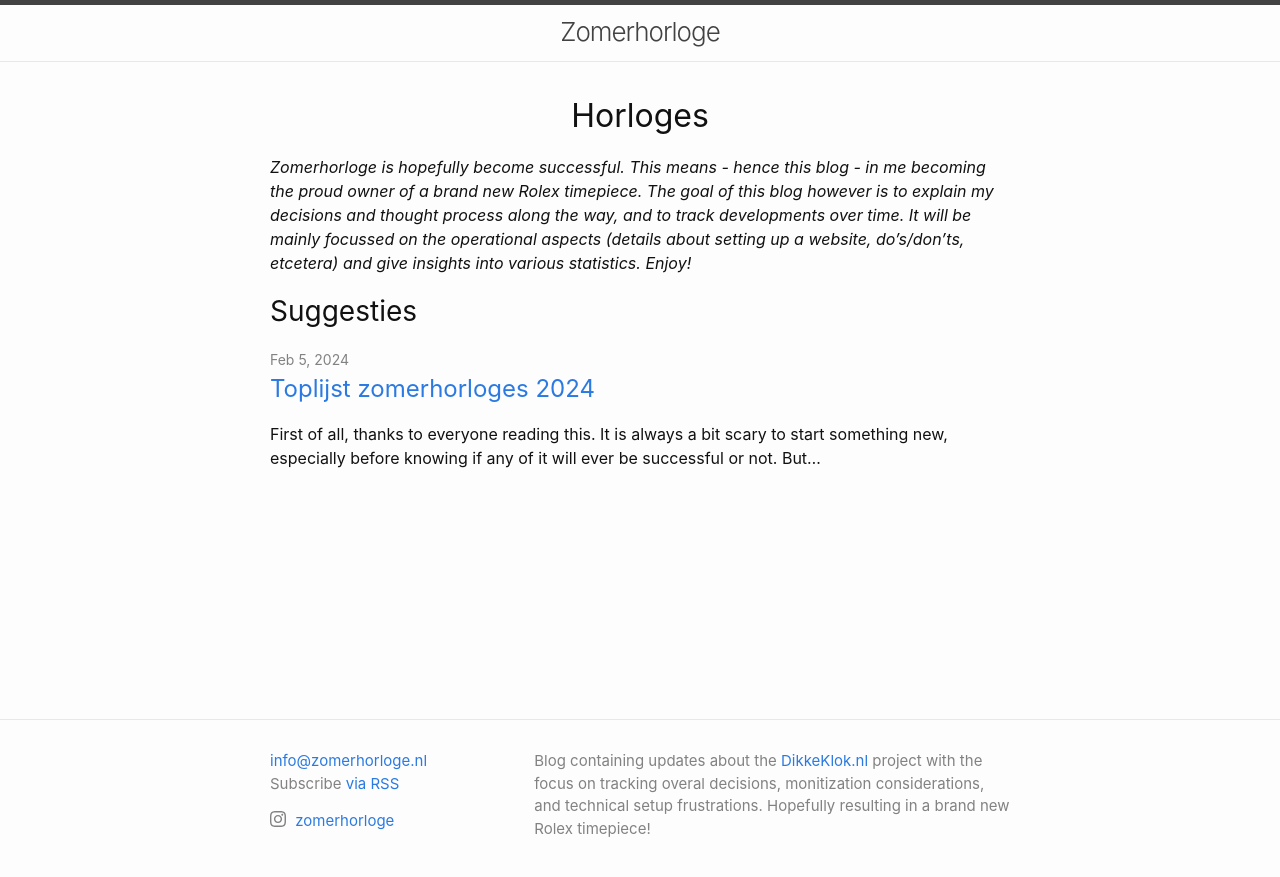
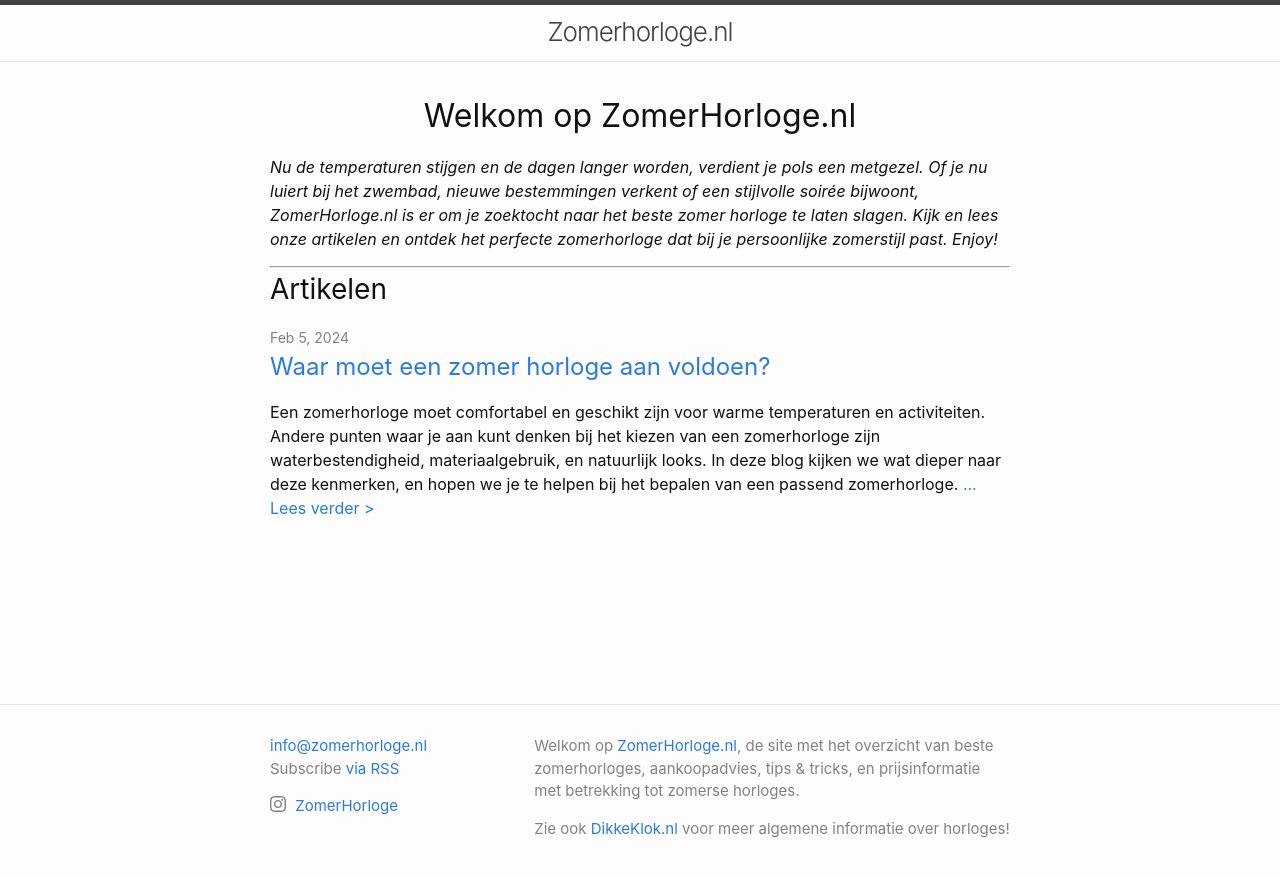
Before and after one commit to Dikkeklok/zomerhorloge, a Jekyll site: the page built from index.md, in a window 1280 px wide. Shown: the top 877 px of the page. Built offline with Jekyll 4.4.1, drawn with Linux system fonts in a browser that asks for light colours.

Commit message:
first post

```diff
--- a/CNAME
+++ b/CNAME
@@ -1 +1 @@
-roadtorolex.nl
+zomerhorloge.nl
--- a/_config.yml
+++ b/_config.yml
@@ -1,10 +1,8 @@
-title: Zomerhorloge
+title: Zomerhorloge.nl
 email: info@zomerhorloge.nl
 description: "Op zoek naar het zomerhorloge van het jaar? Zomerhorloge.nl heeft alle stijlen en prijsklassen voor je op een rijtje gezet!"
-baseurl: # the subpath of your site, e.g. /blog
-url: # the base hostname & protocol for your site, e.g. http://example.com
 author: "Daan Goumans"
-instagram_username: "zomerhorloge"
+instagram_username: "ZomerHorloge"
 show_excerpts: true
 
 # Build settings
@@ -13,4 +11,4 @@ plugins:
   - jekyll-seo-tag
   - jekyll-sitemap
 
-permalink: /:categories/:title/
+permalink: /:title
--- a/_includes/footer-message.html
+++ b/_includes/footer-message.html
@@ -1 +1,3 @@
-<p>Blog containing updates about the <a href="https://dikkeklok.nl">DikkeKlok.nl</a> project with the focus on tracking overal decisions, monitization considerations, and technical setup frustrations. Hopefully resulting in a brand new Rolex timepiece!</p>
+<p>Welkom op <a href="/">ZomerHorloge.nl</a>, de site met het overzicht van beste zomerhorloges, aankoopadvies, tips & tricks, en prijsinformatie met betrekking tot zomerse horloges.</p>
+
+<p>Zie ook <a href="https://dikkeklok.nl">DikkeKlok.nl</a> voor meer algemene informatie over horloges!</p>
--- a/_layouts/home.html
+++ b/_layouts/home.html
@@ -18,13 +18,15 @@ layout: default
       <li>
         {%- assign date_format = site.minima.date_format | default: "%b %-d, %Y" -%}
         <span class="post-meta">{{ post.date | date: date_format }}</span>
-        <h3>
+        <h3 class="h3-home">
           <a class="post-link" href="{{ post.url | relative_url }}">
-            {{ post.title | escape }}
+            {{ post.title | escape | markdownify | strip_html }}
           </a>
         </h3>
         {%- if site.show_excerpts -%}
-          {{ post.excerpt }}
+          {%- if post.content.size > post.excerpt.size -%}
+          {{ post.excerpt | markdownify | strip_html }} <a href="{{ post.url }}">... Lees verder ></a>
+          {%- endif -%}
         {%- endif -%}
       </li>
       {%- endfor -%}
--- a/_posts/2023-08-16-motivation and reasoning.md
+++ /dev/null
@@ -1,25 +0,0 @@
----
-layout: post
-title:  "Toplijst zomerhorloges 2024"
-date:   2024-02-05 18:44:05 +0200
-categories: thoughts
----
-First of all, thanks to everyone reading this. It is always a bit scary to start something new, especially before knowing if any of it will ever be successful or not. But...
-
-> "Failure is not an option" -  _Apollo 13_
-
-In this day and age, mainly because of social media, it feels like everyone must be making X amount a month, driving a Lambo, travel to destination XYZ, without actually putting in the effort. Because not everything is real, and more and more fraud stories come to life, I thought it would be a good idea to share the actual, honest, progress of a blog/website/store/brand/? in the making. A place to collect my thoughts, freely share my opinion, and hopefully motivate or inspire others to go on a similar journey.
-
-## Main reason
-In addition to the above, one of the main reasons why I'm starting this blog is to keep myself motivated and to be completely transparent from the start. I might eventually try to monetize certain aspects of the website, e.g. through a webshop or other methods, and I do feel like trust is one of the most important factors in the e-commerce and watch industry. A lot of people (online) try to keep up this fake image of being successful without going into details. Attributing their success to hard work or skills, without ever going into details. Usually with a hidden agenda behind it (_'buy my course...'_).
-
-## It is called a road for a reason
-And it has to start, and end, somewhere... Being able to share my progress and milestones takes a weight off my shoulders. It allows me to be transparent, and public about things, even before any goal is (even ever) achieved. Being open and honest about my setup, from an operational, financial, and technical point of view, should also contribute to building trust. It is still unclear what the exact path is going to be but, hopefully, there will be a nice reward at the end.
-
-## Goal
-The goal I've set for myself is in my opinion ambitious, but at the same time realistic. Being a watch enthusiast also makes this a goal that contributes to my hobby - and is also regarded as something that shows you're 'being successful'. The way I interpret this is that the project has resulted in success.
-
-A lot of advertisements these days claim that it is super easy to make X amount a month while working from home, with basically no effort. I might try out some of these influencer tips to see if they are true - which will also allow me to explain why, or why not, certain tips are working. This all should result in interesting and educational content, that might inspire someone else to start a little side gig related to their own personal hobbies or interests.
-
-## What's next?
-For now, as you can tell, certain bits and pieces are already live. I will go back and retrospectively add blogs to explain how things started. I'll try to share as many details as possible.
--- /dev/null
+++ b/_posts/2024-02-05-zomer-horloge-kenmerken.md
@@ -0,0 +1,24 @@
+---
+layout: post
+title:  "Waar moet een zomer horloge aan voldoen?"
+date:   2024-02-05 18:44:05 +0200
+description: Punten waar je aan kunt denken bij het kiezen van een zomerhorloge zijn waterbestendigheid, materiaalgebruik, en natuurlijk looks. In deze blog kijken we wat dieper naar deze kenmerken, en hopen we je te helpen bij het bepalen van een passend zomerhorloge.
+---
+Een zomerhorloge moet comfortabel en geschikt zijn voor warme temperaturen en activiteiten. Andere punten waar je aan kunt denken bij het kiezen van een zomerhorloge zijn waterbestendigheid, materiaalgebruik, en natuurlijk looks. In deze blog kijken we wat dieper naar deze kenmerken, en hopen we je te helpen bij het bepalen van een passend zomerhorloge.
+
+## Kenmerken
+* **Lichtgewicht en ademend materiaal**: Kies voor een horloge met een band gemaakt van lichte en ademende materialen zoals nylon of rubber. Dit zorgt ervoor dat het horloge comfortabel aanvoelt, zelfs bij warm weer. Leer kan in het algemeen aangestast worden door het zuur in je zweet of van zout zeewater. Let hier dus op bij het dragen van een horloge met een leren band. Een andere goede optie is het dragen van metaal. Een goede optie is bijvoorbeeld een horloge gemaakt van titanium. Dit metaal is licht van gewicht en draagt koeler (qua temperatuur) om de pols. Spoel een horloge wel kort af na intensief gebruik of een dagje strand.
+
+* **Waterbestendigheid**: Overweeg een waterbestendig horloge, vooral als je van plan bent om veel tijd door te brengen bij het zwembad, op het strand of tijdens watersportactiviteiten. Zorg ervoor dat het horloge geschikt is voor de specifieke wateractiviteiten die je van plan bent te doen. Een vuistregel is dat 100m waterdichtheid (i.e. 10 ATM (atmosfeer), 10 Bar (luchdruk)) voldoende is voor intensief dagelijks gebruik.
+
+* **Heldere wijzerplaat**: Een duidelijke, goed leesbare wijzerplaat is handig, vooral in zonnige omstandigheden. Vermijd te veel reflecties op het glas door bijvoorbeeld te kiezen voor een horloge met een anti-reflectieve coating. Ook is vaak een horloge met goed zichtbare wijzers en markeringen handig, denk hierbij aan een witte wijzerplaat in combinatie met zwarte markeringen en wijzers. Ook kan kleur goed helpen om de leesbaarheid te behouden.
+
+* **Quartz-mechanisme**: Quartz-horloges zijn over het algemeen nauwkeuriger, goedkoper, en onderhoudsarm. Ze zijn ook beter bestand tegen temperatuurschommelingen en kunnen daardoor beter presteren in zomerse omstandigheden. Echter hoeft dit geen probleem te zijn bij een kwalitatief mechanisch horloge.
+
+* **Kleurkeuze**: Kies voor lichte kleuren en materialen die de warmte niet vasthouden. Zwart kan bijvoorbeeld warmer aanvoelen in de zon. Wit, blauw of lichte tinten kunnen koeler zijn. Ook kan het gebruik van reflecterende materialen zoals staal of goud helpen. Dit creeërt tevens een schitterend effect in de zon.
+
+* **Sportieve functies**: Als je van plan bent om actieve buitenactiviteiten te ondernemen, overweeg dan een horloge met functies zoals een chronograaf, stopwatch of ingebouwde kompas- en hoogtemeterfuncties. Er zijn in dit segment ook veel horloges met zogenoemde smart functies te krijgen.
+
+* **Verwisselbare banden**: De meeste horloges bieden de mogelijkheid om banden te verwisselen. Hierdoor kun je de stijl van het horloge aanpassen aan verschillende zomerse outfits. Ook kan het de levensduur van de banden verlengen, door bijvoorbeeld leer te verwisselen voor rubber voor het zwemmen.
+
+Onthoud dat persoonlijke voorkeuren ook een rol spelen bij het kiezen van een zomerhorloge. Of je nu de voorkeur geeft aan een klassiek ontwerp, een sportief horloge of iets daartussenin, het belangrijkste is dat het horloge past binnen je budget, stijl en comfortbehoeften.
--- a/index.md
+++ b/index.md
@@ -1,6 +1,8 @@
 ---
 layout: home
-title: Horloges
-list_title: "Suggesties"
+title: Welkom op ZomerHorloge.nl
+list_title: "Artikelen"
 ---
-_Zomerhorloge is hopefully become successful. This means - hence this blog - in me becoming the proud owner of a brand new Rolex timepiece. The goal of this blog however is to explain my decisions and thought process along the way, and to track developments over time. It will be mainly focussed on the operational aspects (details about setting up a website, do's/don'ts, etcetera) and give insights into various statistics. Enjoy!_
+_Nu de temperaturen stijgen en de dagen langer worden, verdient je pols een metgezel. Of je nu luiert bij het zwembad, nieuwe bestemmingen verkent of een stijlvolle soirée bijwoont, ZomerHorloge.nl is er om je zoektocht naar het beste zomer horloge te laten slagen. Kijk en lees onze artikelen en ontdek het perfecte zomerhorloge dat bij je persoonlijke zomerstijl past. Enjoy!_
+
+---
```
Also changed, not shown: images/20230823/invoice.png (deleted), images/20230823/transip-049.png (deleted), images/20230823/zoho.png (deleted), images/20230828/alias.png (deleted), images/20230828/catch-all.png (deleted), images/20230828/transip.nl.png (deleted), images/20230828/zoho-validation.png (deleted), images/20230828/zoho.png (deleted), images/20231126/github-pages.png (deleted), images/other/favicon.svg.
